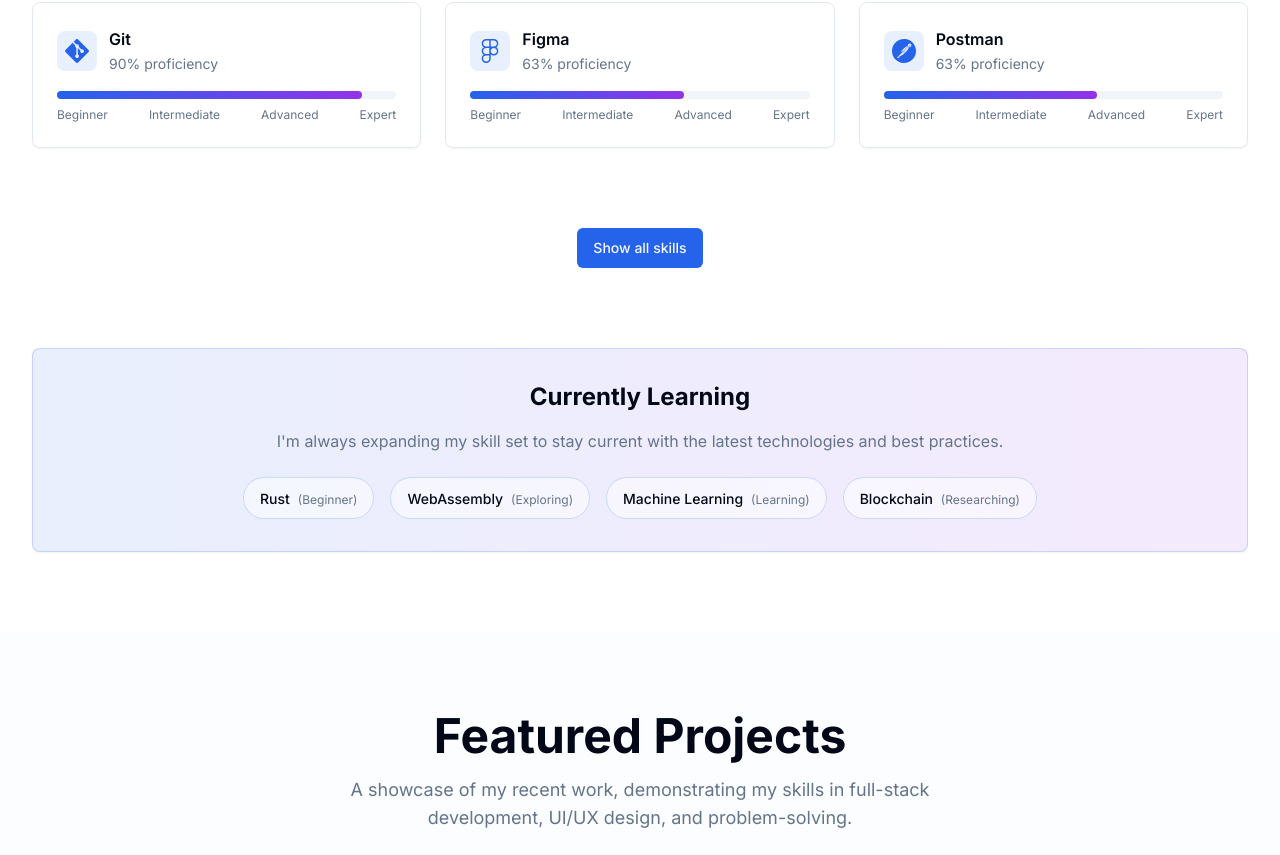
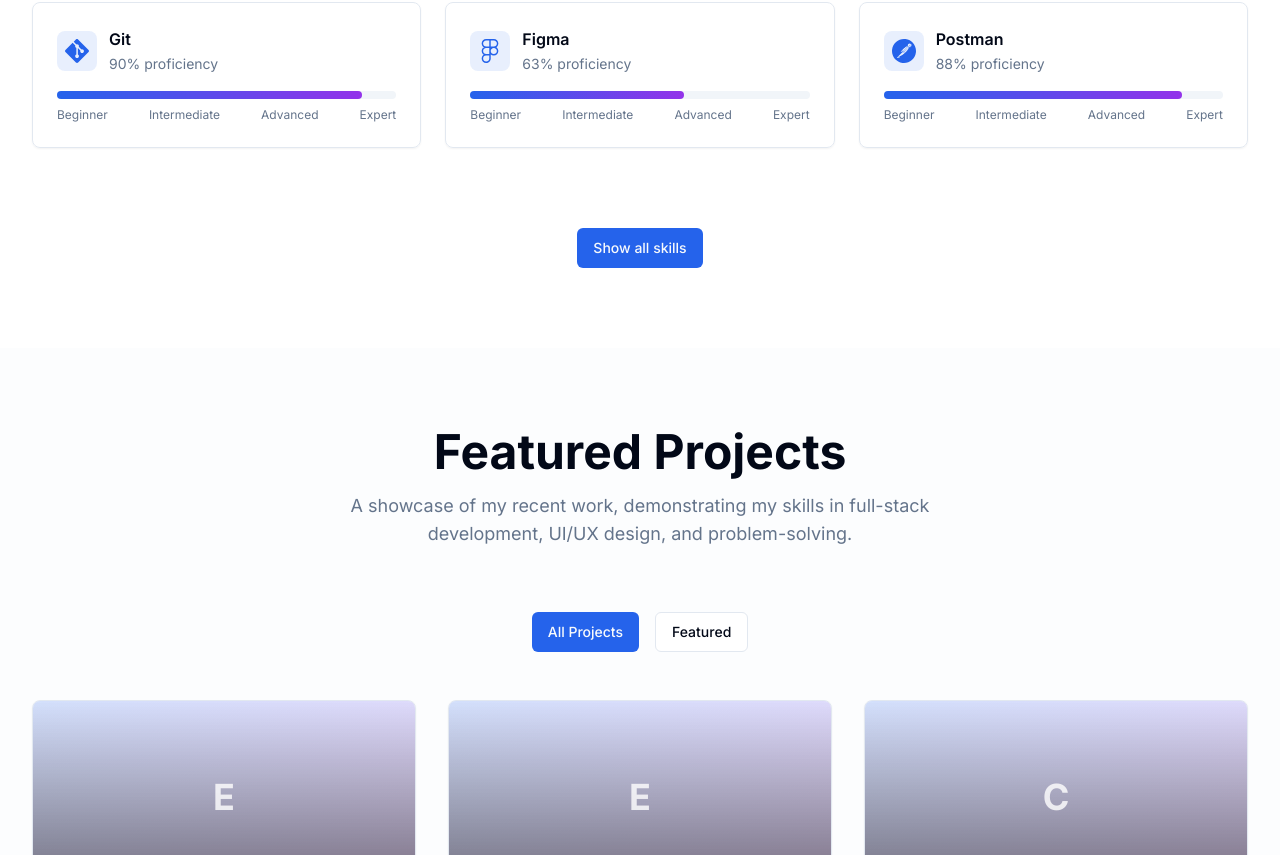
Before and after one commit to Prashan57/Prajapati-Prashan-Portfolio, a Next.js app: page / in a window 1280 px wide. Shown: the part 3158-4013 px from the top of the page. Built offline with nearby package versions, Linux system fonts and the light colour scheme.

Commit message:
learning

```diff
--- a/components/skills.tsx
+++ b/components/skills.tsx
@@ -1,12 +1,12 @@
 "use client";
 
-import { AnimatePresence, motion } from "framer-motion";
-import { useInView } from "react-intersection-observer";
-import { skills } from "@/constants/site";
+import { Button } from "@/components/ui/button";
 import { Card } from "@/components/ui/card";
 import { skillIconMap } from "@/components/ui/icon";
+import { skills } from "@/constants/site";
+import { AnimatePresence, motion } from "framer-motion";
 import { useState } from "react";
-import { Button } from "@/components/ui/button";
+import { useInView } from "react-intersection-observer";
 
 export function Skills() {
   const [ref, inView] = useInView({
@@ -169,7 +169,7 @@ export function Skills() {
         </AnimatePresence>
 
         {/* Learning Section */}
-        <motion.div
+        {/* <motion.div
           initial={{ opacity: 0, y: 50 }}
           animate={inView ? { opacity: 1, y: 0 } : {}}
           transition={{ duration: 0.6, delay: 1 }}
@@ -185,8 +185,8 @@ export function Skills() {
               <div className="flex flex-wrap justify-center gap-4">
                 {[
                   { name: "Rust", level: "Beginner" },
-                  { name: "WebAssembly", level: "Exploring" },
-                  { name: "Machine Learning", level: "Learning" },
+                  { name: "LLM", level: "Exploring" },
+                  { name: "Prompt Engineering", level: "Learning" },
                   { name: "Blockchain", level: "Researching" },
                 ].map((item, index) => (
                   <motion.div
@@ -205,7 +205,7 @@ export function Skills() {
               </div>
             </div>
           </Card>
-        </motion.div>
+        </motion.div> */}
       </div>
     </section>
   );
--- a/constants/site.ts
+++ b/constants/site.ts
@@ -59,7 +59,7 @@ export const skills = [
       // { name: "Docker", icon: "docker", level: 75 },
       // { name: "AWS", icon: "aws", level: 70 },
       { name: "Figma", icon: "figma", level: 63 },
-      { name: "Postman", icon: "postman", level: 63 },
+      { name: "Postman", icon: "postman", level: 88 },
       // { name: "Jest", icon: "jest", level: 85 },
     ],
   },
```
